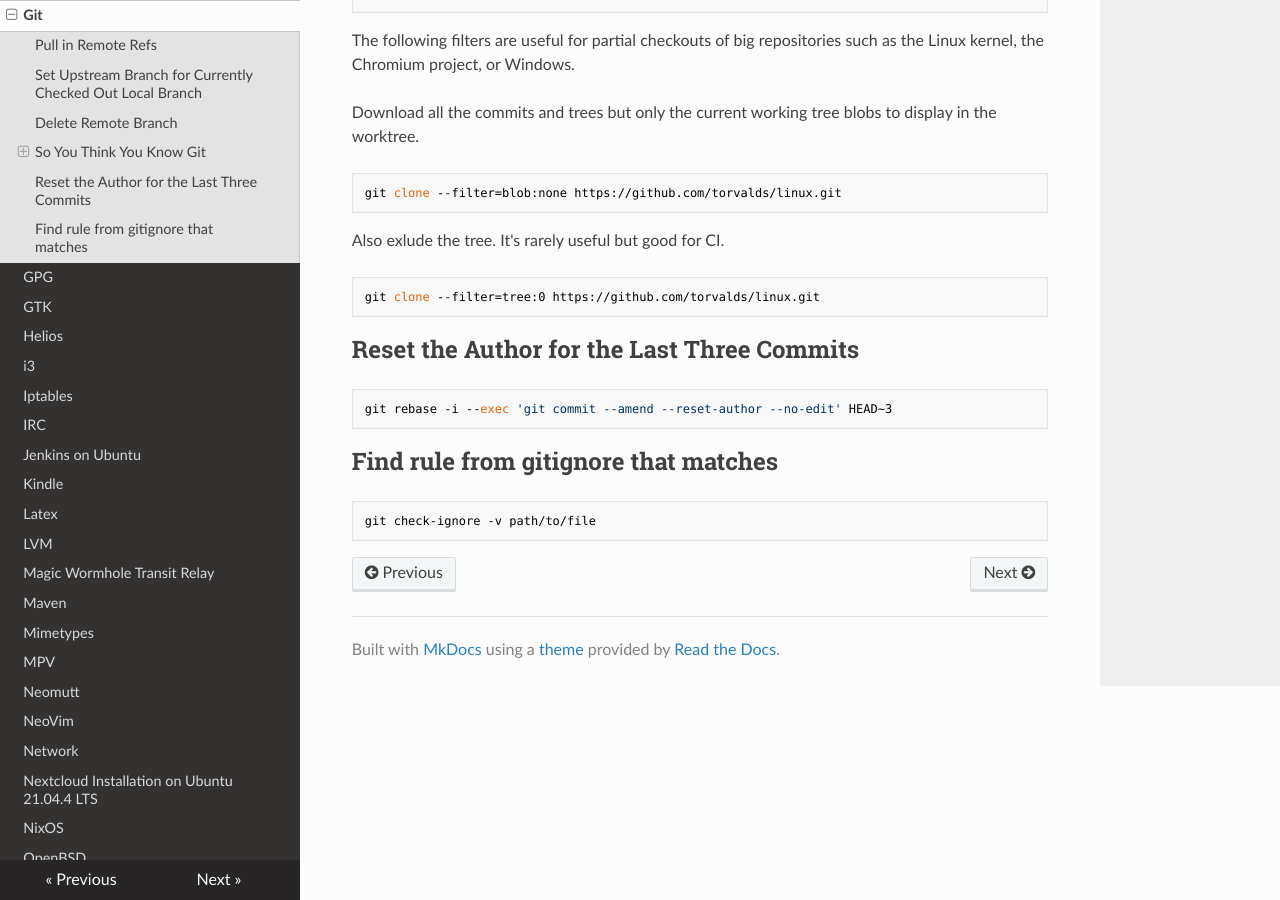
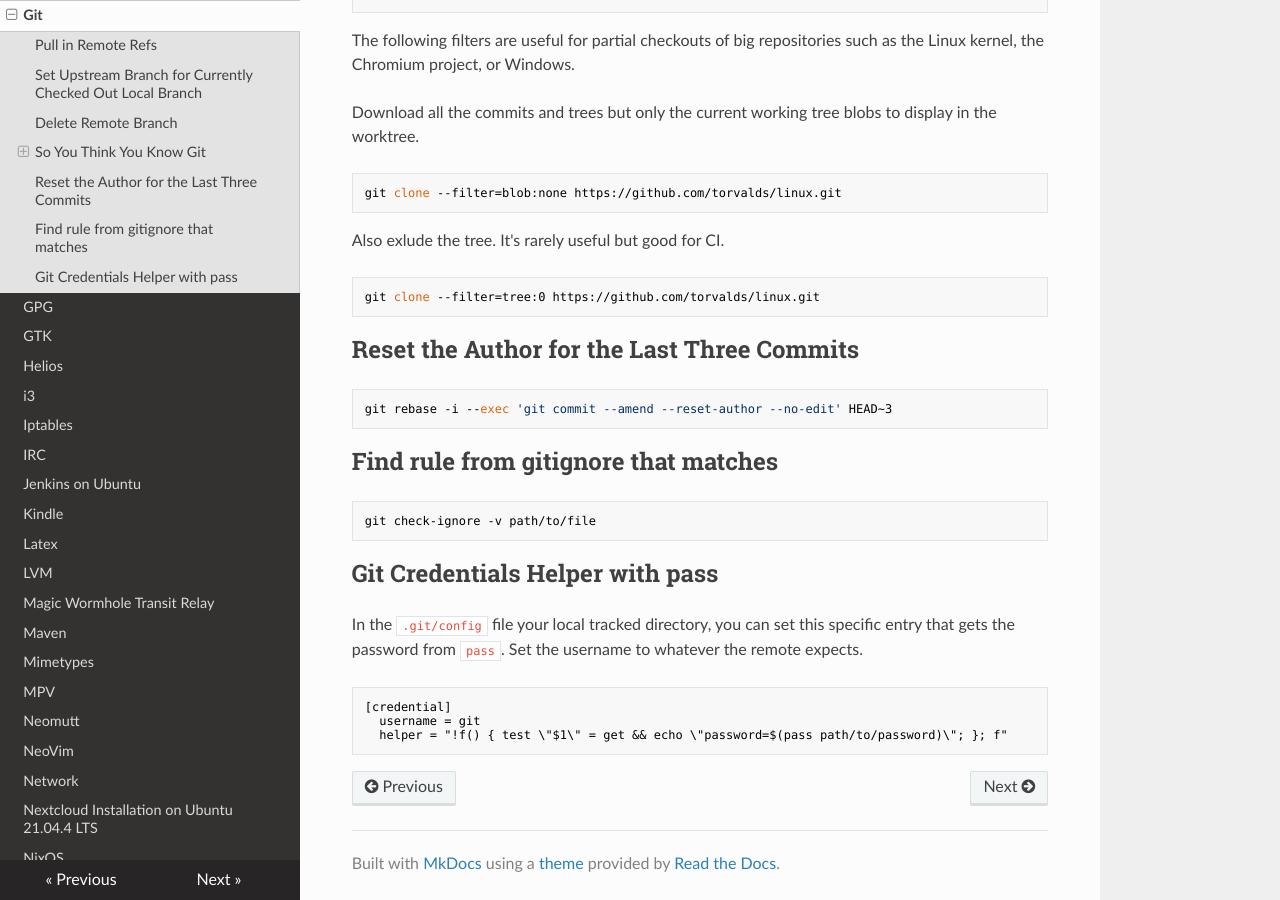
Before and after one commit to Maaxxs/wiki, an MkDocs documentation site: the page built from docs/git.md, in a window 1280 px wide and 900 px high, scrolled down 3927 px. Built offline with MkDocs 1.6.1, drawn with Linux system fonts in a browser that asks for light colours; nearby versions of some CDN libraries.

Commit message:
git: add credential helper entry

````diff
--- a/docs/git.md
+++ b/docs/git.md
@@ -251,3 +251,14 @@ git rebase -i --exec 'git commit --amend --reset-author --no-edit' HEAD~3
 ```sh
 git check-ignore -v path/to/file
 ```
+
+## Git Credentials Helper with pass
+
+In the `.git/config` file your local tracked directory, you can set this specific entry that gets the password from `pass`.
+Set the username to whatever the remote expects.
+
+```conf
+[credential]
+  username = git
+  helper = "!f() { test \"$1\" = get && echo \"password=$(pass path/to/password)\"; }; f"
+```
````
